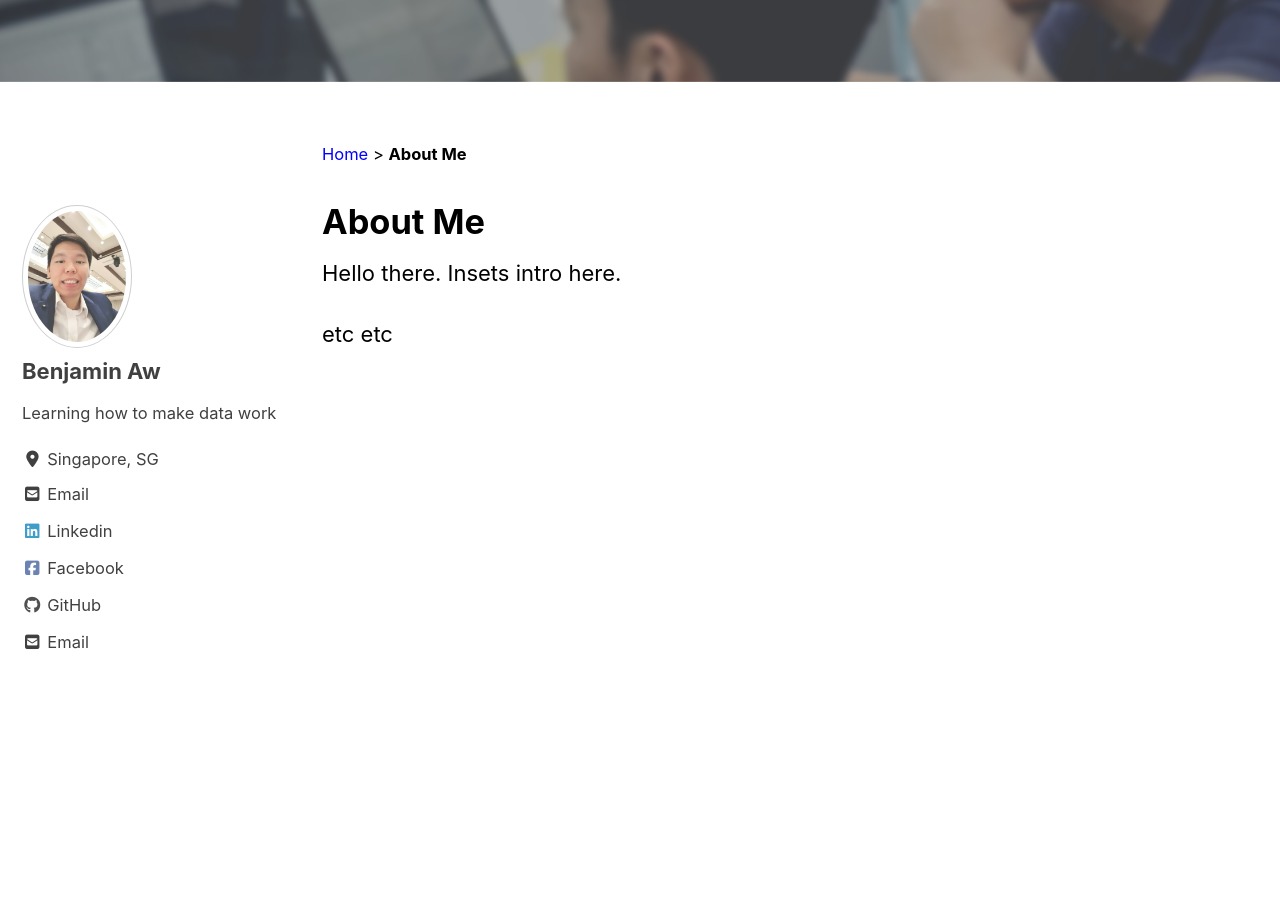
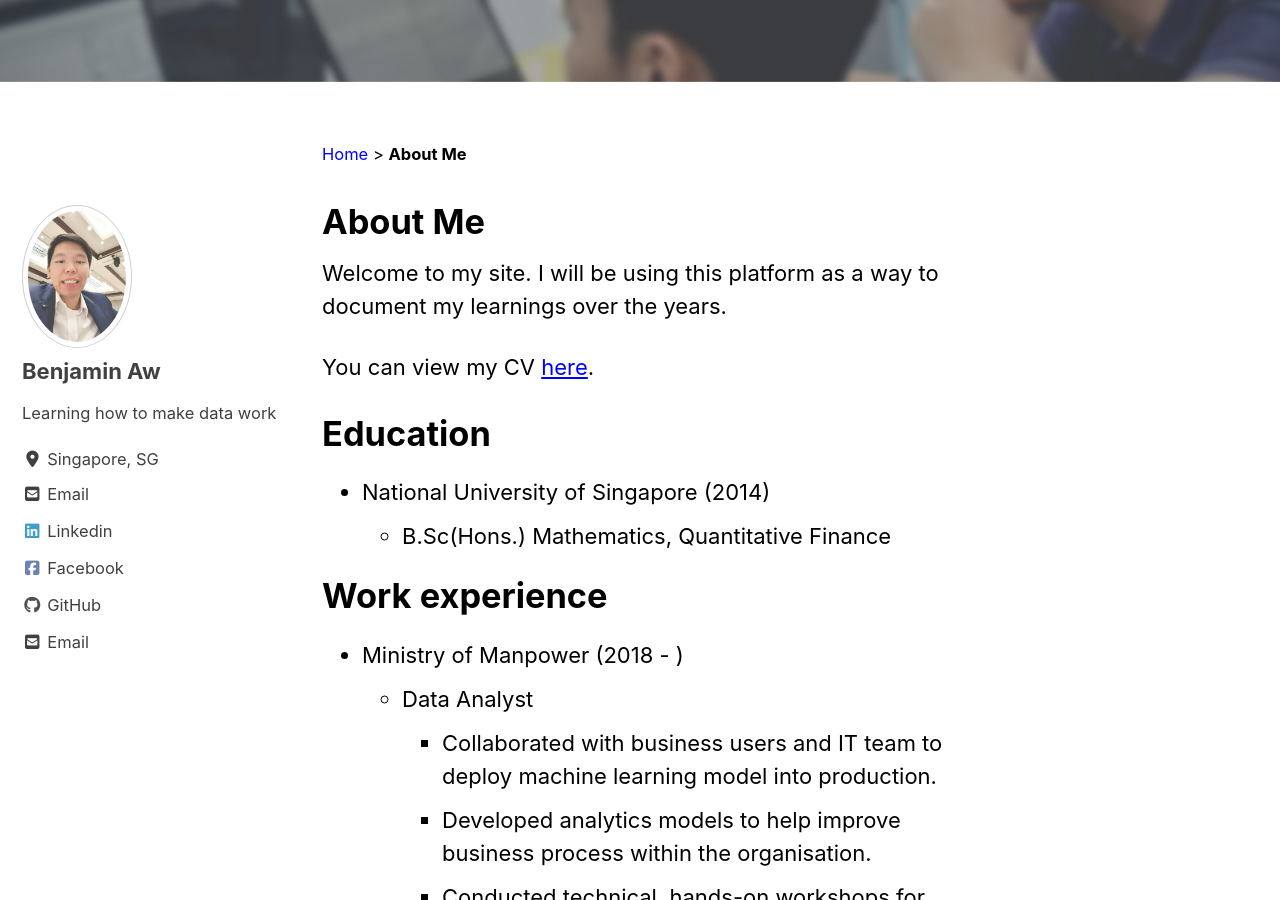
Before and after one commit to Benjamin-Aw-93/Benjamin-Aw-93.github.io, a Jekyll site: the page built from _pages/about.md, in a window 1280 px wide and 900 px high, scrolled down 446 px. Built offline with Jekyll 4.4.1, drawn with Linux system fonts in a browser that asks for light colours; cached includes are drawn as plain includes; nearby versions of some CDN libraries; some of the changed text lies outside the part shown.

Commit message:
edited about me page. Yet to add in CV page

```diff
--- a/_pages/about.md
+++ b/_pages/about.md
@@ -5,6 +5,17 @@ header:
   image: "/images/About_me.png"
 ---
 
-Hello there. Insets intro here.
+Welcome to my site. I will be using this platform as a way to document my learnings over the years.
 
-etc etc
+You can view my CV [here](https://benjamin-aw-93.github.io/CV/).
+
+# Education
+- National University of Singapore (2014)
+  - B.Sc(Hons.) Mathematics, Quantitative Finance
+
+# Work experience
+- Ministry of Manpower (2018 - )
+  - Data Analyst
+    - Collaborated with business users and IT team to deploy machine learning model into production.
+    - Developed analytics models to help improve business process within the organisation.
+    - Conducted technical, hands-on workshops for middle-managers and working level MOMers.
```
